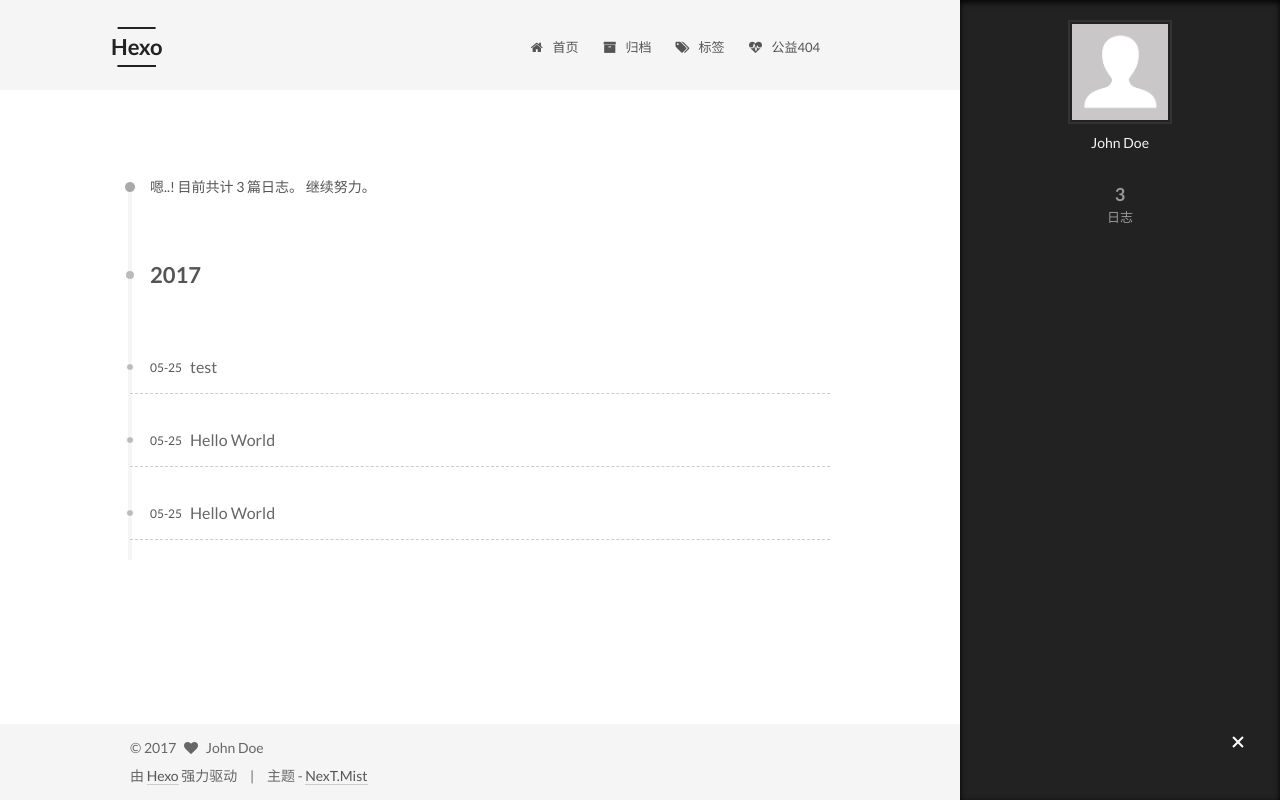
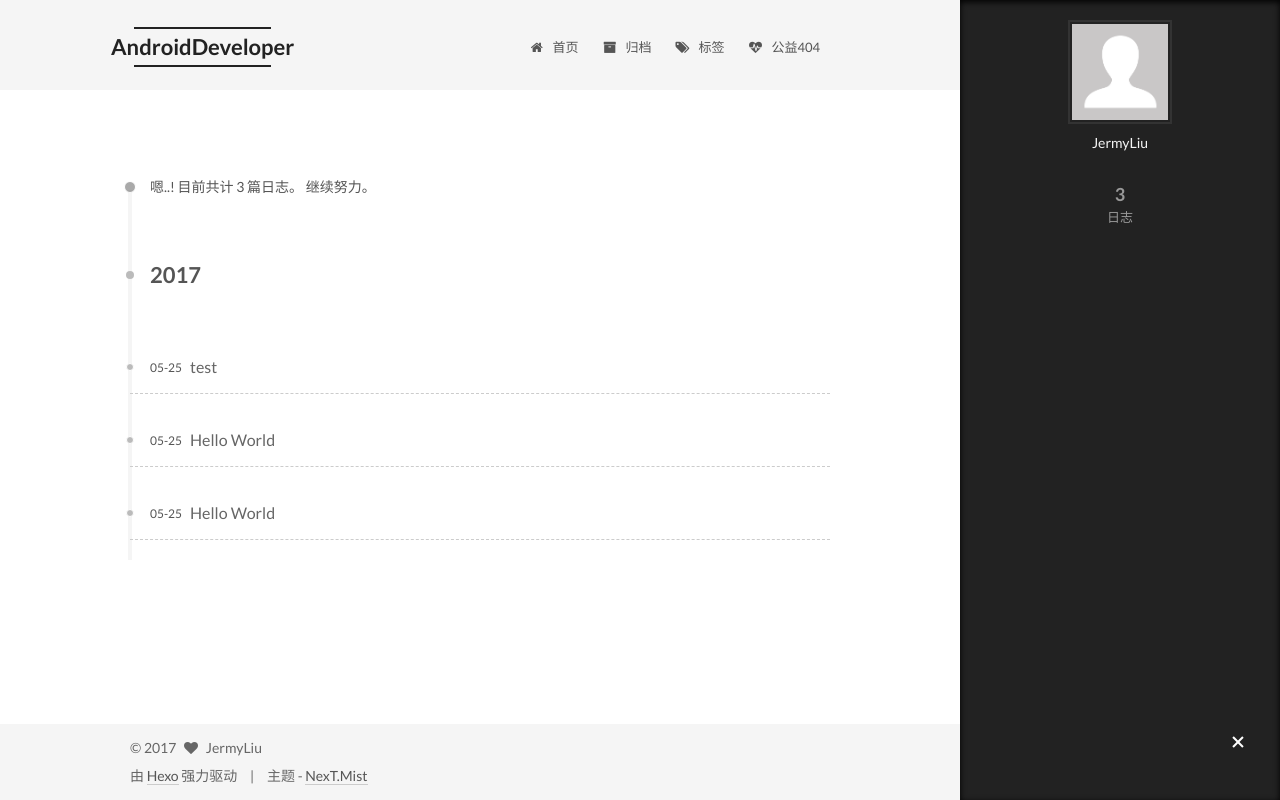
Before and after one commit to JermyLiu/JermyLiu.github.io, a plain HTML site: page archives/index.html in a window 1280 px wide. Both pictures are taken after a click on the element 1238 px from the left and 743 px from the top of the page. Drawn offline with Linux system fonts and the light colour scheme.

Commit message:
Site updated: 2017-05-25 16:57:33

```diff
--- a/archives/index.html
+++ b/archives/index.html
@@ -91,11 +91,11 @@
 
 
 <meta property="og:type" content="website">
-<meta property="og:title" content="Hexo">
+<meta property="og:title" content="AndroidDeveloper">
 <meta property="og:url" content="http://yoursite.com/archives/index.html">
-<meta property="og:site_name" content="Hexo">
+<meta property="og:site_name" content="AndroidDeveloper">
 <meta name="twitter:card" content="summary">
-<meta name="twitter:title" content="Hexo">
+<meta name="twitter:title" content="AndroidDeveloper">
 
 
 
@@ -129,7 +129,7 @@
 
 
 
-  <title>归档 | Hexo</title>
+  <title>归档 | AndroidDeveloper</title>
 </head>
 
 <body itemscope itemtype="http://schema.org/WebPage" lang="zh-Hans">
@@ -166,7 +166,7 @@
     <div class="custom-logo-site-title">
       <a href="/"  class="brand" rel="start">
         <span class="logo-line-before"><i></i></span>
-        <span class="site-title">Hexo</span>
+        <span class="site-title">AndroidDeveloper</span>
         <span class="logo-line-after"><i></i></span>
       </a>
     </div>
@@ -414,8 +414,8 @@
         <div class="site-author motion-element" itemprop="author" itemscope itemtype="http://schema.org/Person">
           <img class="site-author-image" itemprop="image"
                src="/images/avatar.gif"
-               alt="John Doe" />
-          <p class="site-author-name" itemprop="name">John Doe</p>
+               alt="JermyLiu" />
+          <p class="site-author-name" itemprop="name">JermyLiu</p>
 
               <p class="site-description motion-element" itemprop="description"></p>
 
@@ -475,7 +475,7 @@
   <span class="with-love">
     <i class="fa fa-heart"></i>
   </span>
-  <span class="author" itemprop="copyrightHolder">John Doe</span>
+  <span class="author" itemprop="copyrightHolder">JermyLiu</span>
 </div>
 
 
--- a/css/main.css
+++ b/css/main.css
@@ -1695,7 +1695,7 @@ pre .javascript .function {
   width: 4px;
   height: 4px;
   border-radius: 50%;
-  background: #ff20e2;
+  background: #85b81c;
 }
 .links-of-blogroll {
   font-size: 13px;
```
Also changed, not shown: 2017/05/25/Hello-World-0/index.html (+8 -8 lines), 2017/05/25/hello-world/index.html (+8 -8 lines), 2017/05/25/test/index.html (+8 -8 lines), archives/2017/05/index.html (+8 -8 lines), archives/2017/index.html (+8 -8 lines), index.html (+14 -14 lines).
